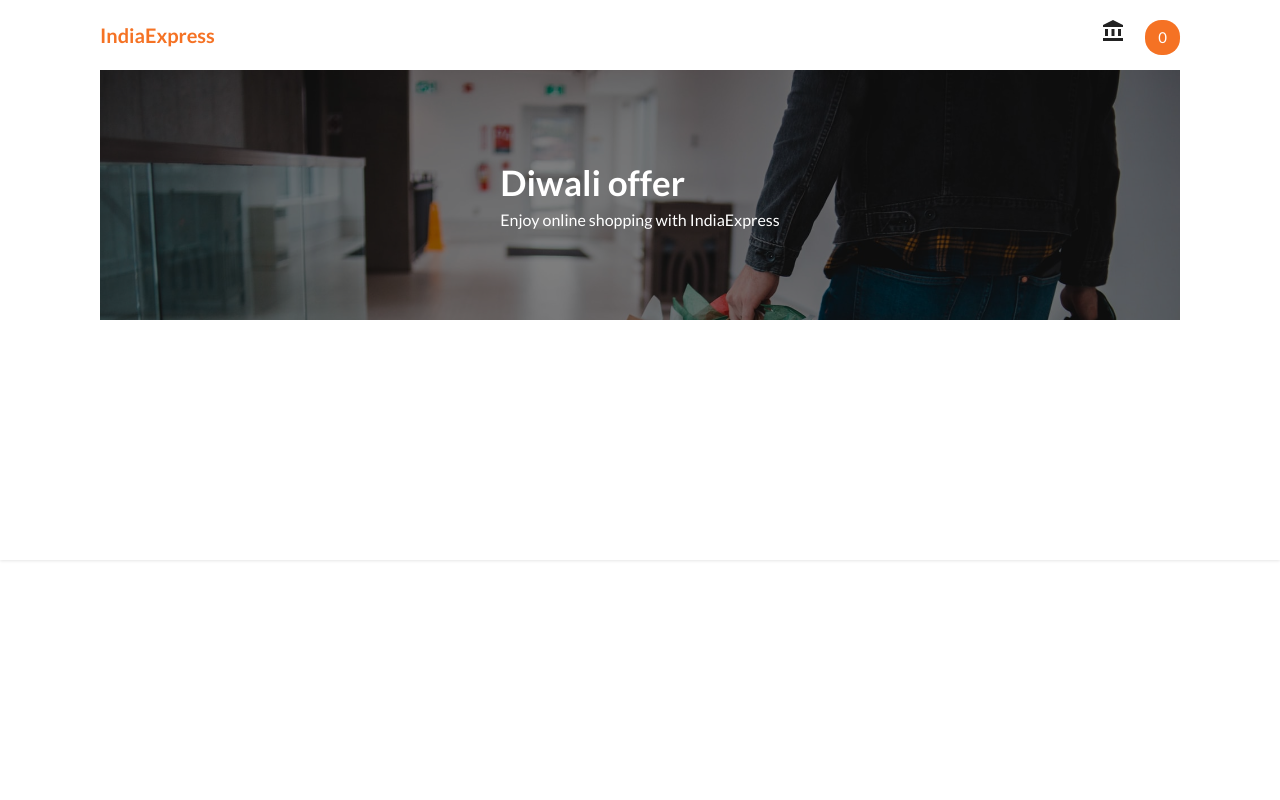
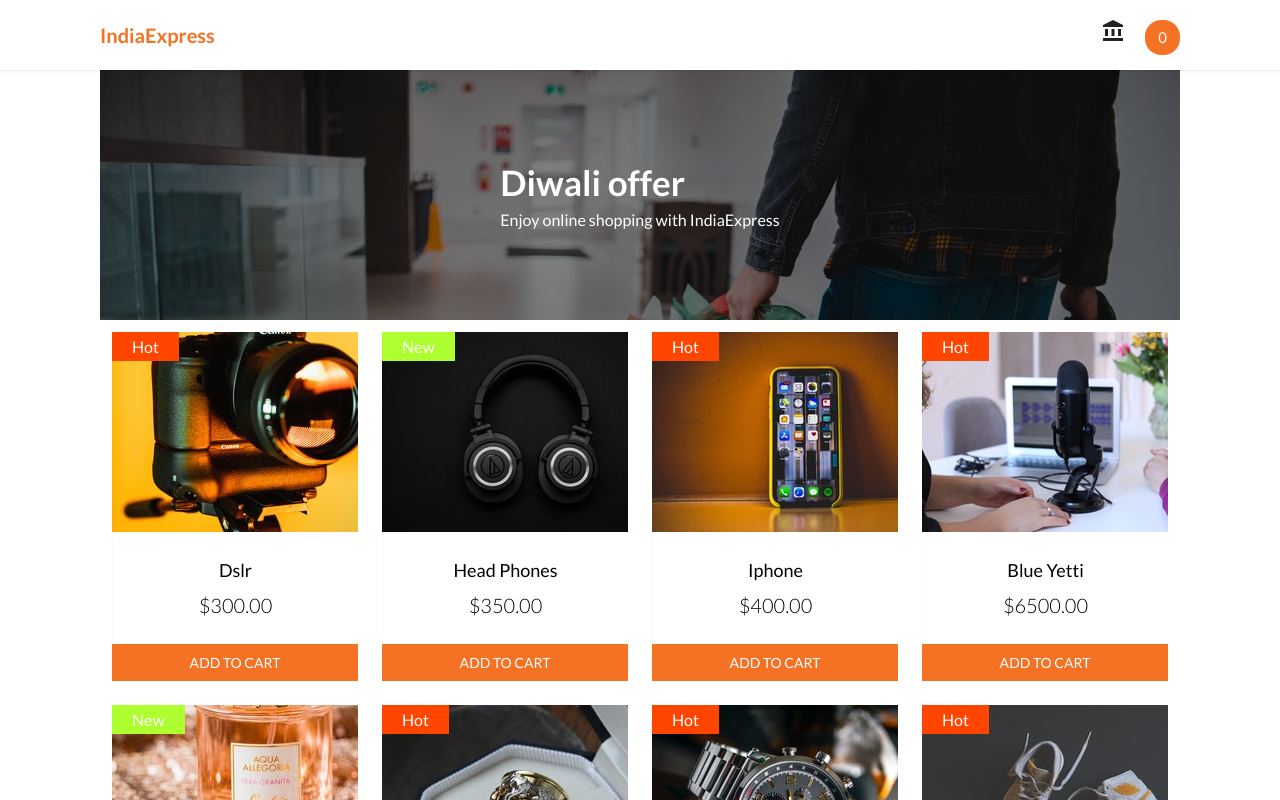
Before and after one commit to mohdarif123/E-Commerce, a React (Create React App) app: page / in a window 1280 px wide. Shown: the top 800 px of the page. Built offline with nearby package versions, Linux system fonts and the light colour scheme.

Commit message:
add product

```diff
--- a/package.json
+++ b/package.json
@@ -14,6 +14,8 @@
     "@testing-library/user-event": "^13.5.0",
     "react": "^18.2.0",
     "react-dom": "^18.2.0",
+    "react-router": "^6.4.1",
+    "react-router-dom": "^6.4.1",
     "react-scripts": "5.0.1",
     "web-vitals": "^2.1.4"
   },
--- a/src/App.css
+++ b/src/App.css
@@ -15,13 +15,15 @@
 /* nav style  */
 nav {
   width: 100%;
-  height: 70%;
+  height: 70px;
   line-height: 70px;
   padding: 0 100px;
   box-shadow: 0 1px 3px rgba(0, 0, 0, 0.1);
   display: flex;
   position: fixed;
   top: 0;
+  z-index:999;
+  background: white;
 }
 
 .left {
@@ -89,3 +91,63 @@
 .headerText p {
   margin-top: 7px;
 }
+
+/* product style  */
+.products {
+  display: flex;
+  flex-wrap: wrap;
+  width: 100%;
+}
+.product {
+  width: 25%;
+  padding: 0 12px;
+  margin: 12px 0;
+  overflow: hidden;
+  position: relative;
+}
+.hot {
+  position: absolute;
+  top: 0;
+  padding: 5px 20px;
+  color: var(--whiteColor);
+  background: orangered;
+}
+.new {
+  position: absolute;
+  top: 0;
+  padding: 5px 20px;
+  color: var(--whiteColor);
+  background: greenyellow;
+}
+.product-image {
+  width: 100%;
+  height: 200px;
+  overflow: hidden;
+}
+.product-details {
+  padding: 15px 10px;
+  text-align: center;
+  background: var(--whiteColor);
+  border-left: 1px solid #fafafa;
+  border-right: 1px solida #fafafa;
+}
+.product-name {
+  font-size: 18px;
+  font-weight: 500;
+  margin: 12px 0;
+}
+.product-price {
+  font-size: 20px;
+  font-weight: 300;
+  margin: 12px 0;
+}
+.add-to-cart {
+  background: var(--minColor);
+  padding: 10px 20px;
+  width: 100%;
+  color: var(--whiteColor);
+  text-transform: uppercase;
+  text-align: center;
+  font-size: 14px;
+  cursor: pointer;
+}
--- a/src/App.js
+++ b/src/App.js
@@ -9,7 +9,9 @@
       <Navbar />
       <Banner />
       <ProductsContextProvider>
-        <Products />
+        <div className="container">
+          <Products />
+        </div>
       </ProductsContextProvider>
     </div>
   );
--- a/src/Global/ProductsContext.js
+++ b/src/Global/ProductsContext.js
@@ -72,7 +72,6 @@
   return (
     <>
       <ProductsContext.Provider value={{ products: [...products] }}>
-        {" "}
         {props.children}
       </ProductsContext.Provider>
     </>
--- a/src/component/Products.js
+++ b/src/component/Products.js
@@ -1,12 +1,29 @@
-import React,{useContext} from 'react';
-import { ProductsContext } from '../Global/ProductsContext';
+import React, { useContext } from "react";
+import { ProductsContext } from "../Global/ProductsContext";
 
 const Products = () => {
-    return(
-        <>
+  const { products } = useContext(ProductsContext);
+  return (
+    <>
+      <div className="products">
+        {products.map((product) => (
+          <div className="product" key={product.id}>
+            <div className="product-image">
+              <img src={product.image} alt="Product not found" />
+            </div>
+            <div className="product-details">
+              <div className="product-name">{product.name}</div>
+              <div className="product-price">${product.Price}.00</div>
+            </div>
 
-        </>
-    );
-}
+            <div className="add-to-cart"> add to cart</div>
+            {product.status === "hot" ? <div className="hot">Hot</div> : ""}
+            {product.status === "new" ? <div className="new">New</div> : ""}
+          </div>
+        ))}
+      </div>
+    </>
+  );
+};
 
 export default Products;
```
Also changed, not shown: 1 other file (tests, documents, lock files or other folders).
